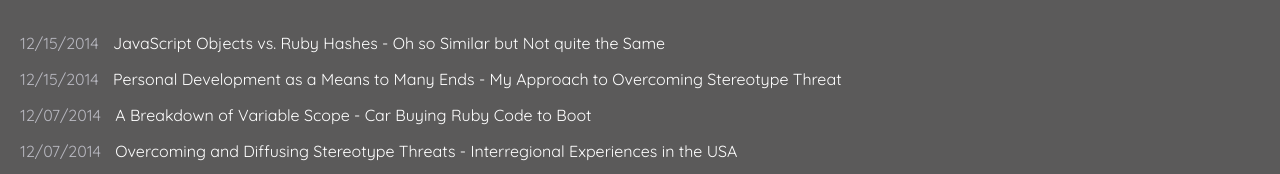
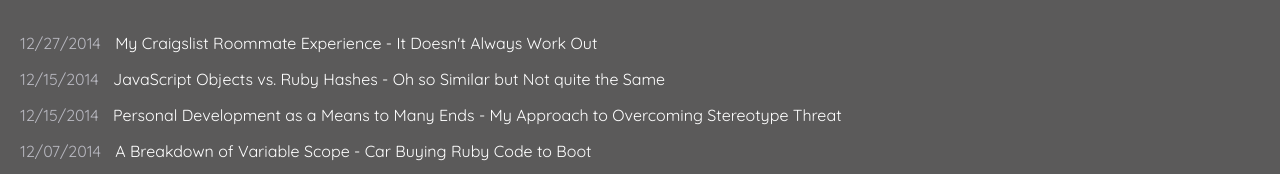
Before and after one commit to hanieldanson-zz/hanieldanson.github.io, a plain HTML site: page blog/index.html in a window 1280 px wide. Shown: the part 614-788 px from the top of the page. Drawn offline with Linux system fonts and the light colour scheme.

Commit message:
modify blogs

```diff
--- a/blog/index.html
+++ b/blog/index.html
@@ -51,6 +51,10 @@
   </div>
   <div class="globallinks">
     <div class="mylinks">
+      <p>
+        <span class="date">12/27/2014</span>
+        <a href="../blog/c8-conflict.html">My Craigslist Roommate Experience - It Doesn't Always Work Out</a>
+      </p>
       <p>
         <span class="date">12/15/2014</span>
         <a href="../blog/t7-JavaScript.html">JavaScript Objects vs. Ruby Hashes - Oh so Similar but Not quite the Same</a>
```
Also changed, not shown: blog/c8-conflict.html (+1 -1 lines).
